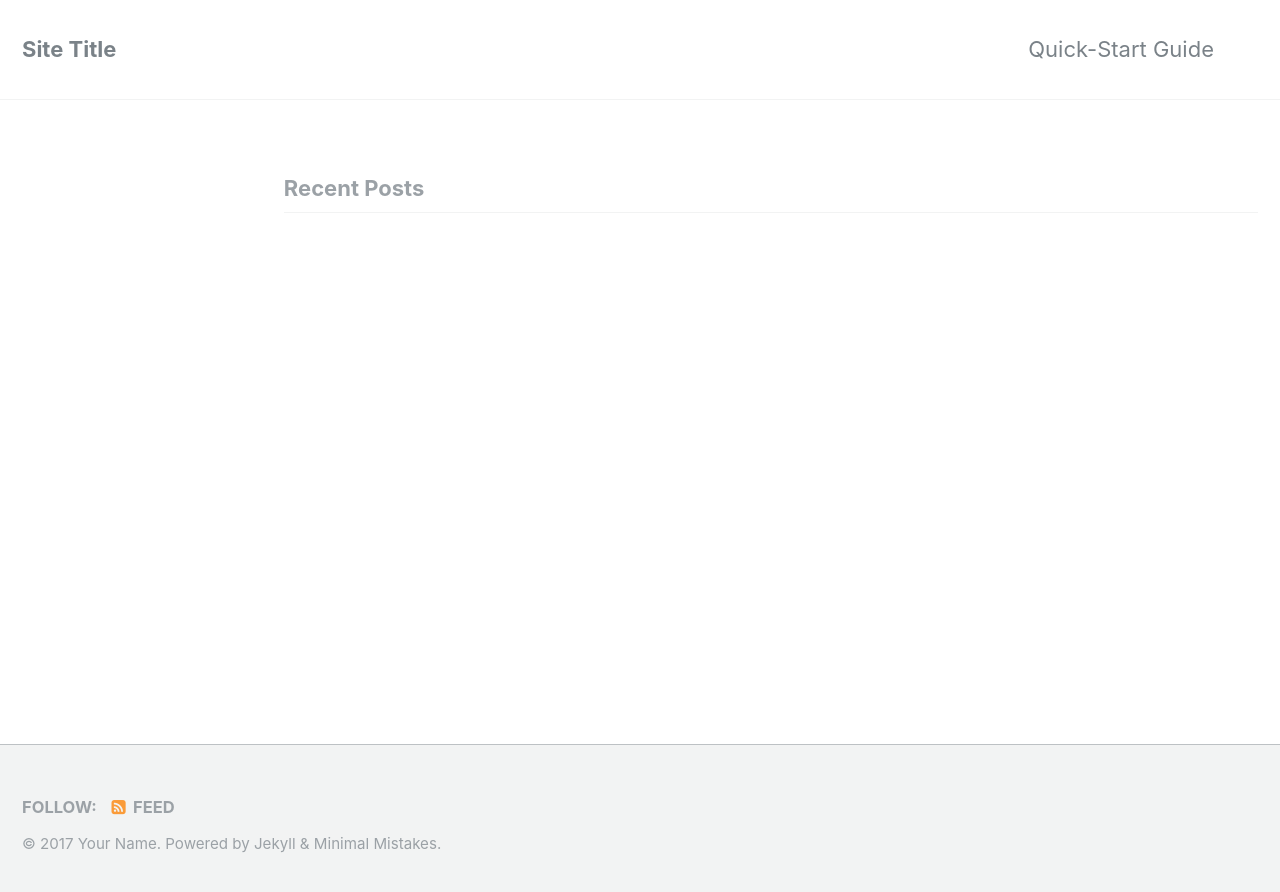
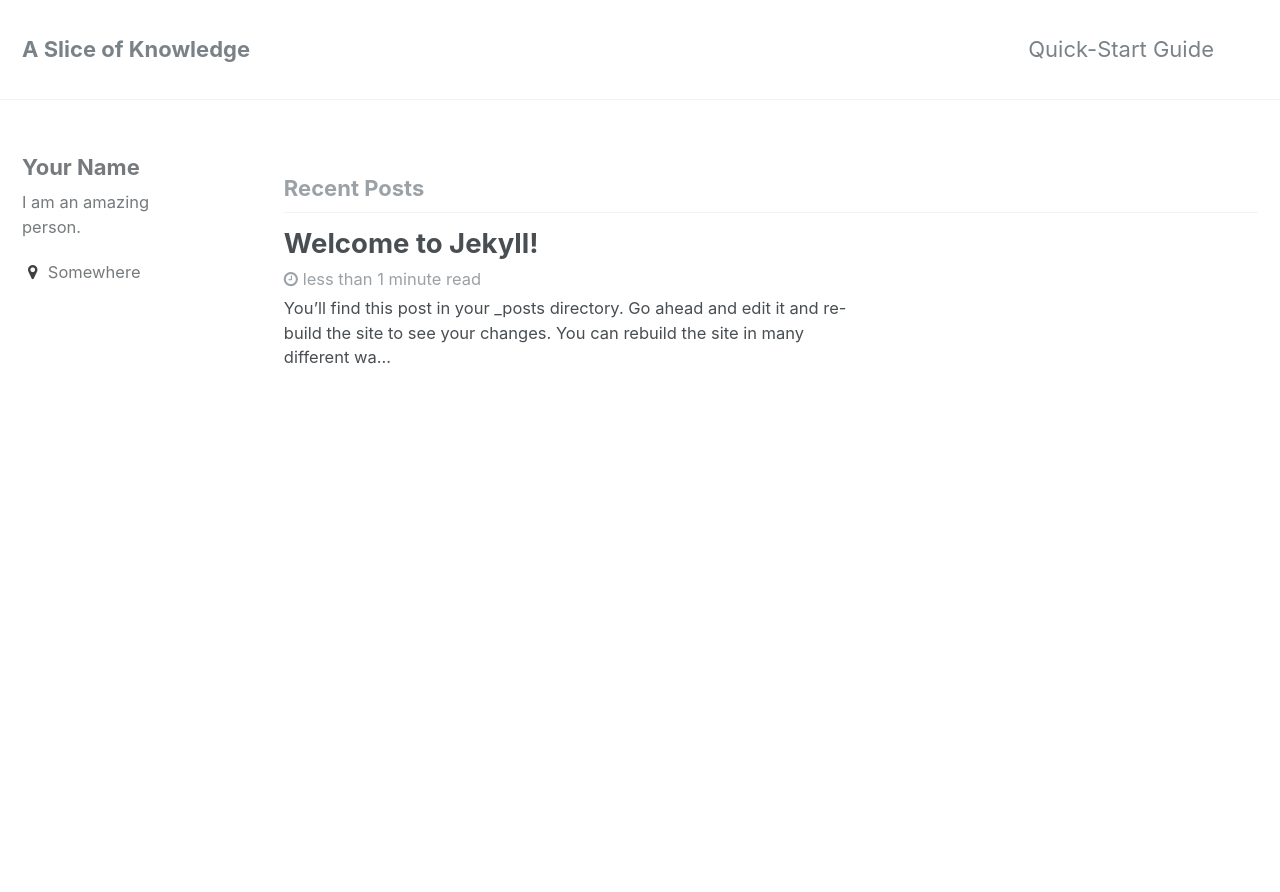
Before and after one commit to yone2ks/yone2ks.github.io, a Jekyll site: the page built from index.html, in a window 1280 px wide and 900 px high. Shown: the top 892 px of the window. Built offline with Jekyll 4.4.1, drawn with Linux system fonts in a browser that asks for light colours; the list of posts is cut into pages by our own code; some of the changed text lies outside the part shown.

Commit message:
add title

```diff
--- a/_config.yml
+++ b/_config.yml
@@ -6,11 +6,11 @@
 # `jekyll serve`. If you change this file, please restart the server process.
 
 # Site Settings
-locale                   : "en"
-title                    : "Site Title"
+locale                   : "ja"
+title                    : "A Slice of Knowledge"
 title_separator          : "-"
-name                     : "Your Name"
-description              : "An amazing website."
+name                     : "yone2ks"
+description              : "yone2ks website."
 url                      : # the base hostname & protocol for your site e.g. "https://mmistakes.github.io"
 baseurl                  : # the subpath of your site, e.g. "/blog"
 repository               : # GitHub username/repo-name e.g. "mmistakes/minimal-mistakes"
--- a/index.md
+++ /dev/null
@@ -1,6 +0,0 @@
----
-# You don't need to edit this file, it's empty on purpose.
-# Edit theme's home layout instead if you wanna make some changes
-# See: https://jekyllrb.com/docs/themes/#overriding-theme-defaults
-layout: home
----
```
